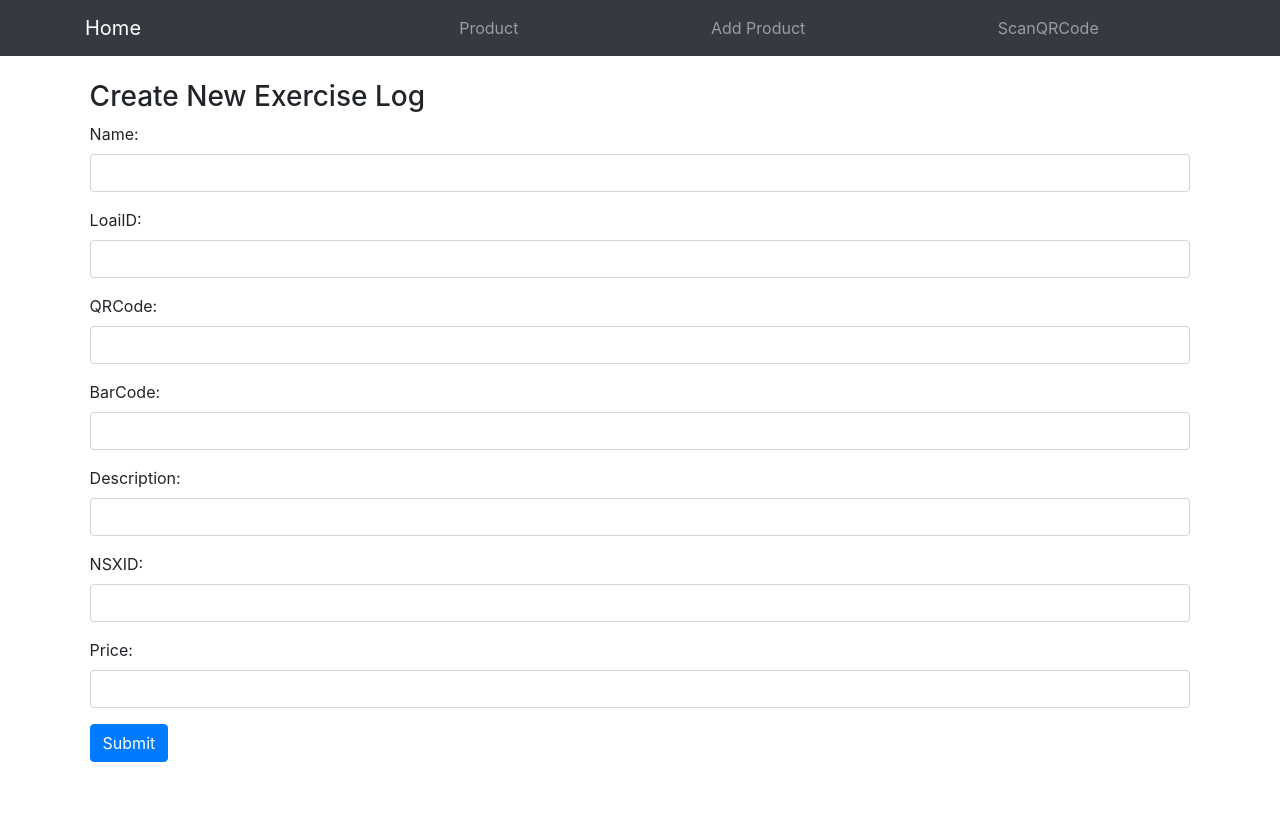
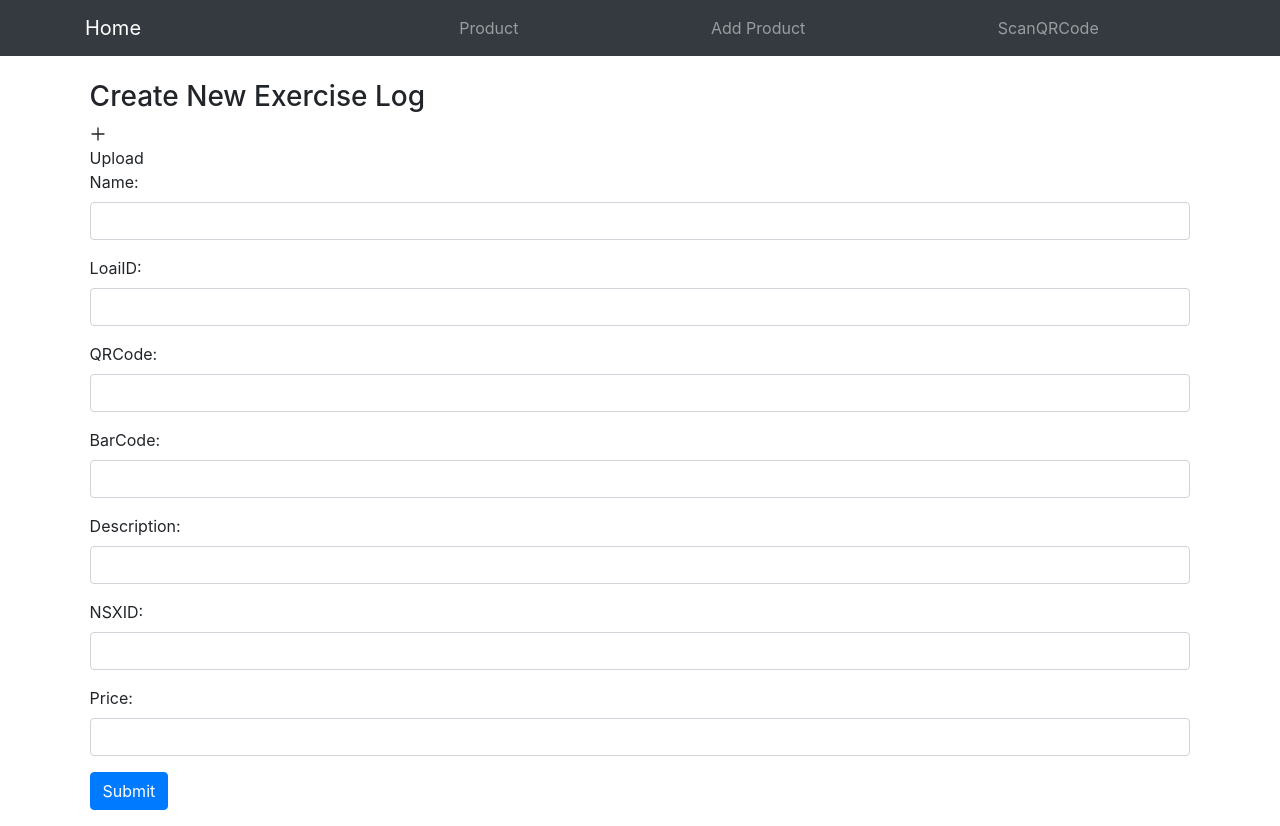
Before and after one commit to tranphuongnam210699/WebQRCode, a React (Create React App) app in the folder project-version-01/: page /addProduct in a window 1280 px wide. Before the commit the page ends 800 px from the top, so only its background shows below. Built offline with nearby package versions, Linux system fonts and the light colour scheme.

Commit message:
commit upload image

```diff
--- a/project-version-01/package.json
+++ b/project-version-01/package.json
@@ -6,6 +6,7 @@
     "@testing-library/jest-dom": "^4.2.4",
     "@testing-library/react": "^9.4.1",
     "@testing-library/user-event": "^7.2.1",
+    "antd": "^4.0.2",
     "axios": "^0.19.2",
     "bootstrap": "^4.4.1",
     "qrcode": "^1.4.4",
--- a/project-version-01/src/App.js
+++ b/project-version-01/src/App.js
@@ -4,13 +4,14 @@ import { BrowserRouter as Router, Route } from 'react-router-dom';
 import 'bootstrap/dist/css/bootstrap.min.css';
 
 // import component
-import Navbar from './components/Navbar';
+
 import CreateUser from './components/createUser';
 import ProductList from './Page/Products/ProductList';
 import Home from './components/Home';
 import AddProduct from './Page/Products/AddProduct';
 // import QRCode from './components/QRCode';
 import ScanQRCode from './Page/ScanQRCode/ScanQRCdoe';
+import Navbar from './components/navbar';
 
 function App() {
     return (
--- a/project-version-01/src/Page/Products/AddProduct.js
+++ b/project-version-01/src/Page/Products/AddProduct.js
@@ -1,5 +1,26 @@
 import React, { Component } from "react";
-import axios from 'axios';
+import axios from "axios";
+
+import { Upload, message } from "antd";
+import { LoadingOutlined, PlusOutlined } from "@ant-design/icons";
+
+function getBase64(img, callback) {
+    const reader = new FileReader();
+    reader.addEventListener("load", () => callback(reader.result));
+    reader.readAsDataURL(img);
+}
+
+function beforeUpload(file) {
+    const isJpgOrPng = file.type === "image/jpeg" || file.type === "image/png";
+    if (!isJpgOrPng) {
+        message.error("You can only upload JPG/PNG file!");
+    }
+    const isLt2M = file.size / 1024 / 1024 < 2;
+    if (!isLt2M) {
+        message.error("Image must smaller than 2MB!");
+    }
+    return isJpgOrPng && isLt2M;
+}
 
 export default class AddProduct extends Component {
     constructor(props) {
@@ -9,19 +30,21 @@ export default class AddProduct extends Component {
         this.onChangeDescription = this.onChangeDescription.bind(this);
         this.onChangeLoaiID = this.onChangeLoaiID.bind(this);
         this.onChangeNSXID = this.onChangeNSXID.bind(this);
-        this.onChangeName= this.onChangeName.bind(this);
+        this.onChangeName = this.onChangeName.bind(this);
         this.onChangePrice = this.onChangePrice.bind(this);
         this.onChangeQRCode = this.onChangeQRCode.bind(this);
         this.onSubmit = this.onSubmit.bind(this);
 
         this.state = {
+            Image: "",
             Name: "",
             LoaiID: "",
             QRCode: "",
             BarCode: "",
             Description: "",
             NsxID: "",
-            Price: ""
+            Price: "",
+            loading: false
         };
     }
 
@@ -69,9 +92,28 @@ export default class AddProduct extends Component {
         });
     }
 
+    handleChange = info => {
+        if (info.file.status === "uploading") {
+            this.setState({ loading: true });
+            return;
+        }
+        if (info.file.status === "done") {
+            // Get this url from response in real world.
+            getBase64(info.file.originFileObj, imageUrl =>
+                this.setState({
+                    imageUrl,
+                    loading: false,
+                    Image: info.file.originFileObj
+                })
+            );
+        }
+        console.log(info);
+    };
+
     onSubmit(e) {
         e.preventDefault();
         const {
+            Image,
             Name,
             LoaiID,
             QRCode,
@@ -81,6 +123,7 @@ export default class AddProduct extends Component {
             Price
         } = this.state;
         const product = {
+            Image: Image,
             Name: Name,
             LoaiID: LoaiID,
             QRCode: QRCode,
@@ -100,63 +143,98 @@ export default class AddProduct extends Component {
     }
 
     render() {
+        const uploadButton = (
+            <div>
+                {this.state.loading ? <LoadingOutlined /> : <PlusOutlined />}
+                <div className="ant-upload-text">Upload</div>
+            </div>
+        );
+
+        const { imageUrl } = this.state;
+
         return (
-            <div className='pageAddProduct'>
+            <div className="pageAddProduct">
                 <h3>Create New Exercise Log</h3>
                 <form onSubmit={this.onSubmit}>
+                    <Upload
+                        name="avatar"
+                        listType="picture-card"
+                        className="avatar-uploader"
+                        showUploadList={false}
+                        action="https://www.mocky.io/v2/5cc8019d300000980a055e76"
+                        beforeUpload={beforeUpload}
+                        onChange={this.handleChange}
+                    >
+                        {imageUrl ? (
+                            <img
+                                src={imageUrl}
+                                alt="avatar"
+                                style={{ width: "100%" }}
+                            />
+                        ) : (
+                            uploadButton
+                        )}
+                    </Upload>
                     <div className="form-group">
                         <label>Name: </label>
-                        <input type="text"
+                        <input
+                            type="text"
                             required
-                            className='form-control'
+                            className="form-control"
                             onChange={this.onChangeName}
                         />
                     </div>
                     <div className="form-group">
                         <label>LoaiID: </label>
-                        <input type="text"
+                        <input
+                            type="text"
                             required
-                            className='form-control'
+                            className="form-control"
                             onChange={this.onChangeLoaiID}
                         />
                     </div>
                     <div className="form-group">
                         <label>QRCode: </label>
-                        <input type="text"
+                        <input
+                            type="text"
                             required
-                            className='form-control'
+                            className="form-control"
                             onChange={this.onChangeQRCode}
                         />
                     </div>
                     <div className="form-group">
                         <label>BarCode: </label>
-                        <input type="text"
+                        <input
+                            type="text"
                             required
-                            className='form-control'
+                            className="form-control"
                             onChange={this.onChangeBarCode}
                         />
                     </div>
                     <div className="form-group">
                         <label>Description: </label>
-                        <input type="text"
+                        <input
+                            type="text"
                             required
-                            className='form-control'
+                            className="form-control"
                             onChange={this.onChangeDescription}
                         />
                     </div>
                     <div className="form-group">
                         <label>NSXID: </label>
-                        <input type="text"
+                        <input
+                            type="text"
                             required
-                            className='form-control'
+                            className="form-control"
                             onChange={this.onChangeNSXID}
                         />
                     </div>
                     <div className="form-group">
                         <label>Price: </label>
-                        <input type="text"
+                        <input
+                            type="text"
                             required
-                            className='form-control'
+                            className="form-control"
                             onChange={this.onChangePrice}
                         />
                     </div>
```
Also changed, not shown: 1 other file (tests, documents, lock files or other folders).
